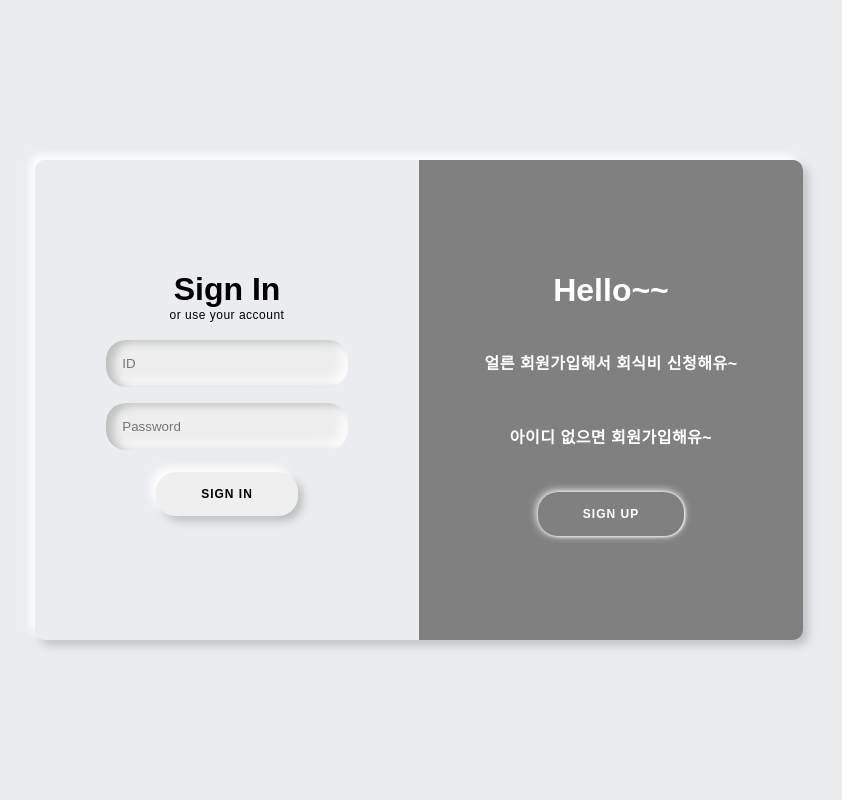
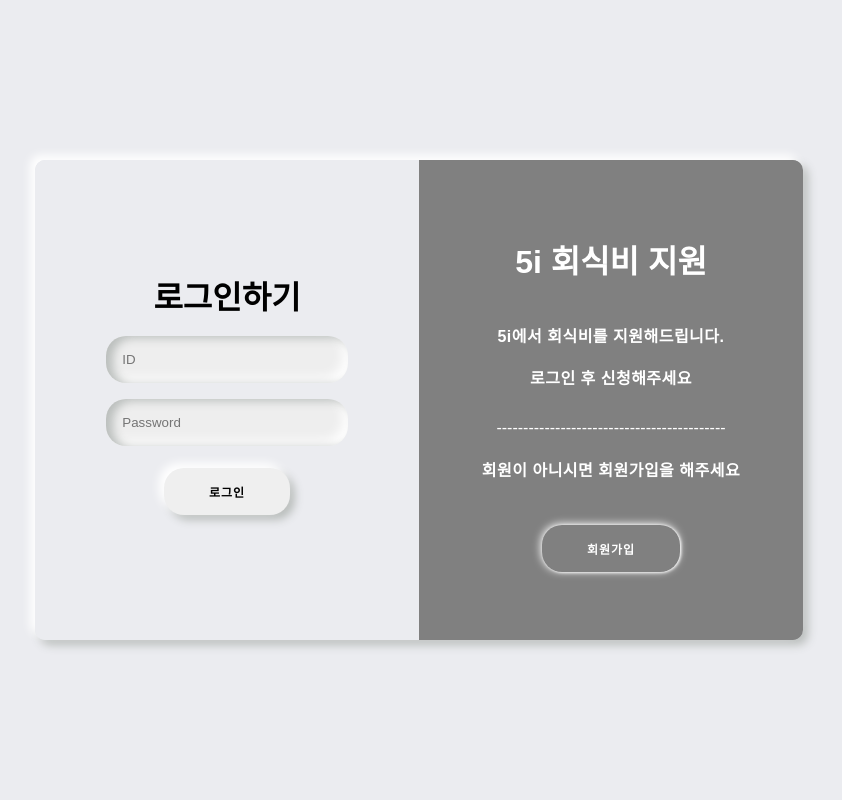
Before and after one commit to kvkvd12/5i_support_project, a Django app: page /login/ in a window 1280 px wide. Shown: the whole page, without its empty margins (221-1063 px from the left). Run offline with Django 4.2, Linux system fonts and the light colour scheme; some libraries are stand-ins or nearby versions.

Commit message:
[modify]전체적인 css 수정, 경로 재설정

```diff
--- a/support_data/urls.py
+++ b/support_data/urls.py
@@ -4,7 +4,7 @@
 from django.conf import settings
 
 urlpatterns = [
-    path('home/', views.home, name='home'),
+    path('', views.home, name='home'),
     path('upload/', views.upload, name='upload'),
     path('result/<int:id>/', views.result, name='result'),
     path('approval/', views.approval_list, name='approval_list'),
--- a/support_data/views.py
+++ b/support_data/views.py
@@ -6,9 +6,12 @@
 
 # Create your views here.
 def home(request):
-    if request.method == 'GET':
+    user = request.user.is_authenticated
+    if user:
         my_images = Support.objects.all().order_by('-id')
         return render(request, 'support_data/home.html', {'my_images':my_images})
+    else:
+        return redirect('/login')
 
 
 def upload(request):
--- a/templates/base.html
+++ b/templates/base.html
@@ -22,11 +22,11 @@
         <!-- Navigation-->
         <nav class="navbar navbar-expand-lg navbar-light bg-light" style="position: fixed; z-index: 1; width: 100%;">
             <div class="container px-4 px-lg-5">
-                <a class="navbar-brand" href="/home">회식비 신청 사이트</a>
+                <a class="navbar-brand" href="/">회식비 신청 사이트</a>
                 <button class="navbar-toggler" type="button" data-bs-toggle="collapse" data-bs-target="#navbarSupportedContent" aria-controls="navbarSupportedContent" aria-expanded="false" aria-label="Toggle navigation"><span class="navbar-toggler-icon"></span></button>
                 <div class="collapse navbar-collapse" id="navbarSupportedContent">
                     <ul class="navbar-nav me-auto mb-2 mb-lg-0 ms-lg-4">
-                        <li class="nav-item"><a class="nav-link active" aria-current="page" href="/home">Home</a></li>
+
                     </ul>
                     <form class="d-flex">
                         <a class="nav-link" href="">{{ user.username }}님 안녕하세요</a>
@@ -40,7 +40,7 @@
                         </button>
                         {% endif %}
                         <button class="btn btn-outline-dark" type="submit" >
-                            <a href="/logout" style="text-decoration: none; color: inherit;">logout</a>
+                            <a href="/logout" style="text-decoration: none; color: inherit;">로그아웃</a>
                         </button>
                     </form>
                 </div>
--- a/templates/support_data/home.html
+++ b/templates/support_data/home.html
@@ -63,7 +63,7 @@
                                 <div class="box">
                                     <div class="detail-box">
                                         <h2>
-                                            {{ my_image.team_name.team_name }}팀 회식비
+                                            {{ my_image.team_name.team_name }}팀
                                         </h2>
                                         <p>
                                             {{ my_image.created_at}}
--- a/templates/support_data/my_result.html
+++ b/templates/support_data/my_result.html
@@ -12,6 +12,7 @@
             <thead>
               <tr>
                 <th scope="col">팀이름</th>
+                <th scope="col">상세페이지</th>
                 <th scope="col">인원 수</th>
                 <th scope="col">신청금액</th>
                 <th scope="col">신청날짜</th>
@@ -21,7 +22,8 @@
             <tbody>
             {% for mi in my_image %}
               <tr>
-                <th><a href="/result/{{mi.id}}/" style="color:black">{{ mi.team_name.team_name }}팀</a></th>
+                <th>{{ mi.team_name.team_name }}팀</th>
+                <td><a href="/result/{{mi.id}}/" style="color:black">신청내역 확인하기</a></td>
                 <td>{{ mi.people_num }} 명</td>
                 <td>{{ mi.people_num|mul:5 }} (만원)</td>
                 <td>{{ mi.created_at|date:"Y.m.d" }} </td>
@@ -31,7 +33,7 @@
             </tbody>
         </table>
         <div style="text-align:center">
-            <button class="btn btn-secondary" type="submit" onclick="location.href='/home'">다른 팀의 승인내역 확인하기</button>
+            <button class="btn btn-secondary" type="submit" onclick="location.href='/'">전체 신청내역 확인하기</button>
             <button class="btn btn-secondary" type="submit" onclick="location.href='/upload'">회식비 추가 신청하기</button>
         </div>
     </div>
--- a/templates/user/login.html
+++ b/templates/user/login.html
@@ -217,8 +217,8 @@
       <div class="sign-in-container">
         <form method="post" action="/login/">
           {% csrf_token %}
-          <h1>Sign In</h1>
-          <span>or use your account</span>
+          <h1>로그인하기</h1>
+          <span></span>
           <input type="text" placeholder="ID" name="username">
           <input type="password" placeholder="Password" name="password">
           {% if error %}
@@ -226,16 +226,16 @@
             {{ error }}
           </div>
           {% endif %}
-          <button class="form_btn">Sign In</button>
+          <button class="form_btn">로그인</button>
         </form>
       </div>
       <div class="overlay-container">
-        <div class="overlay-right">
-          <h1>Hello~~</h1>
-          <p>얼른 회원가입해서 회식비 신청해유~</p>
-          <p>아이디 없으면 회원가입해유~</p>
-          <button id="signUp" class="overlay_btn"><a href="/signup" style="text-decoration: none; color: inherit;">Sign
-              Up</a></button>
+        <div class="overlay-right" style="text-align: center;">
+          <h1>5i 회식비 지원</h1>
+          <p>5i에서 회식비를 지원해드립니다. <br> <br> 로그인 후 신청해주세요</p>
+          -------------------------------------------
+          <p>회원이 아니시면 회원가입을 해주세요</p>
+          <button id="signUp" class="overlay_btn"><a href="/signup" style="text-decoration: none; color: inherit;">회원가입</a></button>
         </div>
       </div>
     </div>
--- a/user/views.py
+++ b/user/views.py
@@ -8,7 +8,7 @@
     if request.method == 'GET':
         user = request.user.is_authenticated
         if user:
-            return redirect('/home')
+            return redirect('/')
         else:
             return render(request, 'user/signup.html')
 
@@ -35,7 +35,7 @@
     if request.method == 'GET':
         user = request.user.is_authenticated
         if user:
-            return redirect('/home')
+            return redirect('/')
         else:
             return render(request, 'user/login.html')
 
@@ -46,9 +46,9 @@
         me = auth.authenticate(request, username=username, password=password)
         if me is not None:
             auth.login(request, me)
-            return redirect('/home')
+            return redirect('/')
         else:
-            return render(request,'user/login.html',{'error':'유저이름 혹은 패스워드를 확인 해 주세요'})
+            return render(request,'user/login.html',{'error':'ID 혹은 PW를 확인 해 주세요'})
 
 def logout(request):
     auth.logout(request)
```
Also changed, not shown: templates/support_data/result.html (+3 -6 lines), templates/user/signup.html (+9 -8 lines), support_data/migrations/0001_initial.py, support_data/migrations/0002_initial.py, user/migrations/0001_initial.py.
